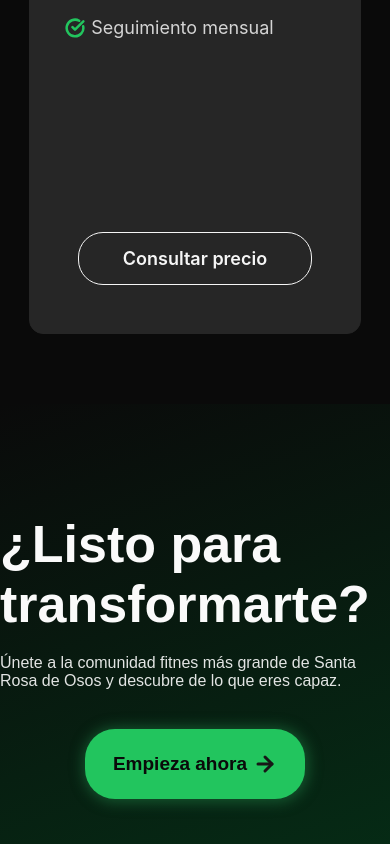
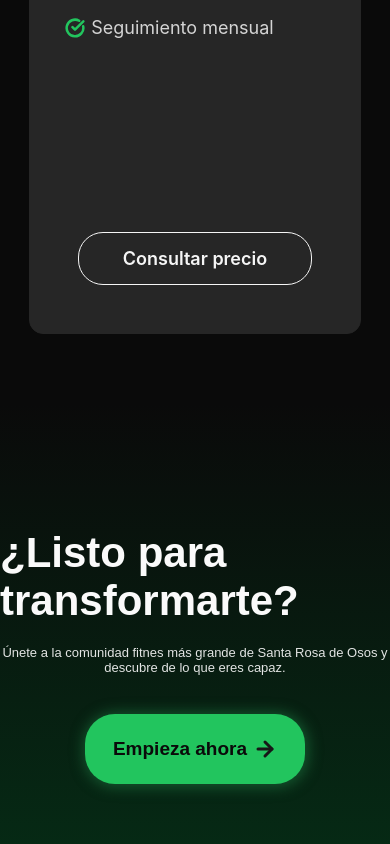
Before and after one commit to yepetopg/FrammelGym, a React (Create React App) app: page / in a window 390 px wide. Shown: the part 1858-2702 px from the top of the page. Built offline with nearby package versions, Linux system fonts and the light colour scheme.

Commit message:
feat(cta-section): crear diseño responsive tablet

```diff
--- a/src/features/Home/components/layout/CtaSection/ctaSection.module.css
+++ b/src/features/Home/components/layout/CtaSection/ctaSection.module.css
@@ -1,6 +1,6 @@
 .ctaSection {
   color: var(--neutral-50);
-  background: linear-gradient(160deg, var(--neutral-950), var(--primary-950));
+  background: linear-gradient(180deg, var(--neutral-950), var(--primary-950));
   width: 100vw;
   height: 60vh;
   font-family: var(--font-heading);
@@ -20,6 +20,7 @@
 
 .ctaSection > p {
   opacity: 0.9;
+  text-align: center;
 }
 
 /*--Diseño Responsive PC--*/
@@ -37,3 +38,25 @@
     font-size: 25px;
   }
 }
+
+/*--Diseño Responsive Tablet--*/
+
+@media (max-width: 730px) {
+  .ctaSection h2 {
+    font-size: 45px;
+  }
+
+  .ctaSection > p {
+    font-size: 15px;
+  }
+}
+
+@media (max-width: 600px) {
+  .ctaSection h2 {
+    font-size: 42px;
+  }
+
+  .ctaSection > p {
+    font-size: 13px;
+  }
+}
```
